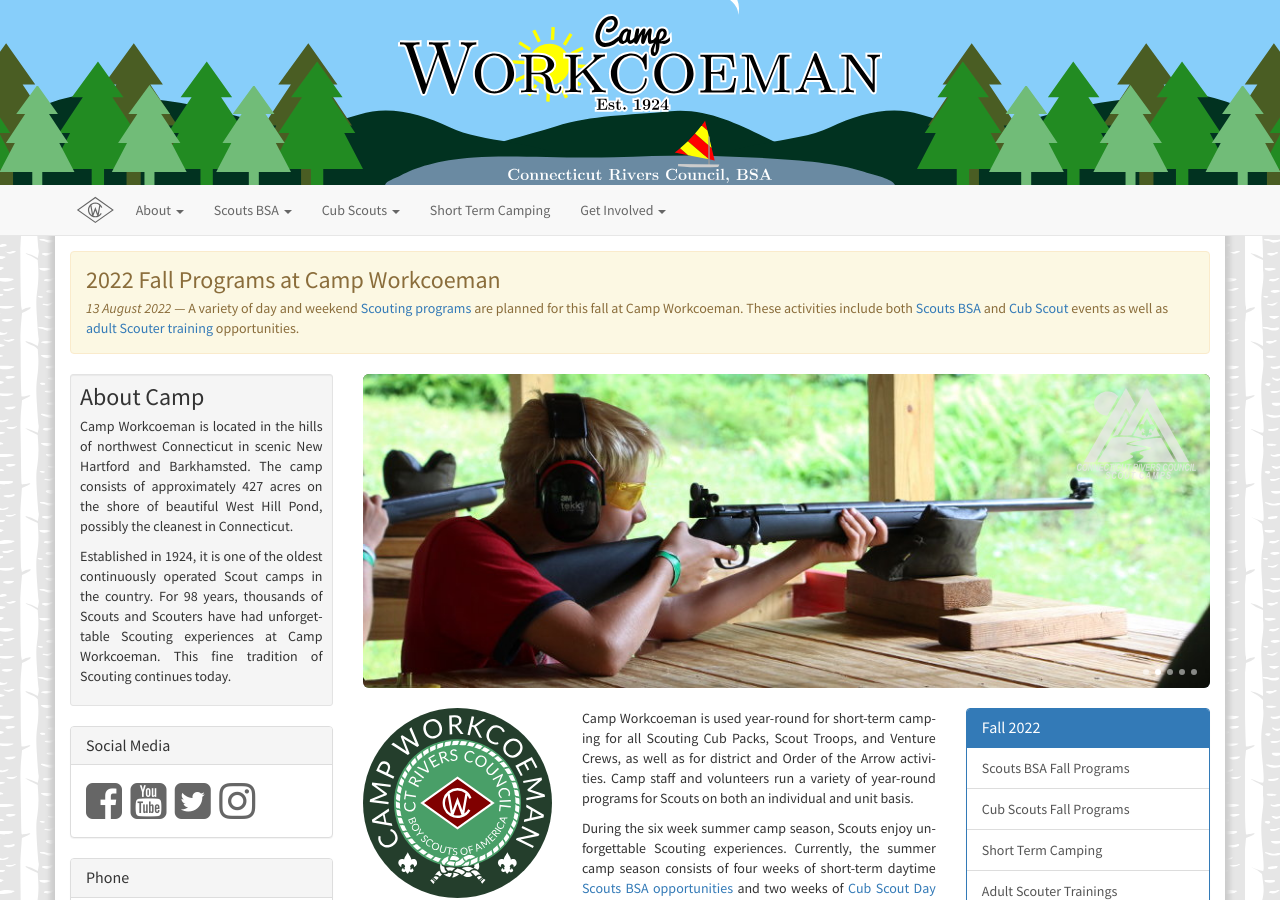
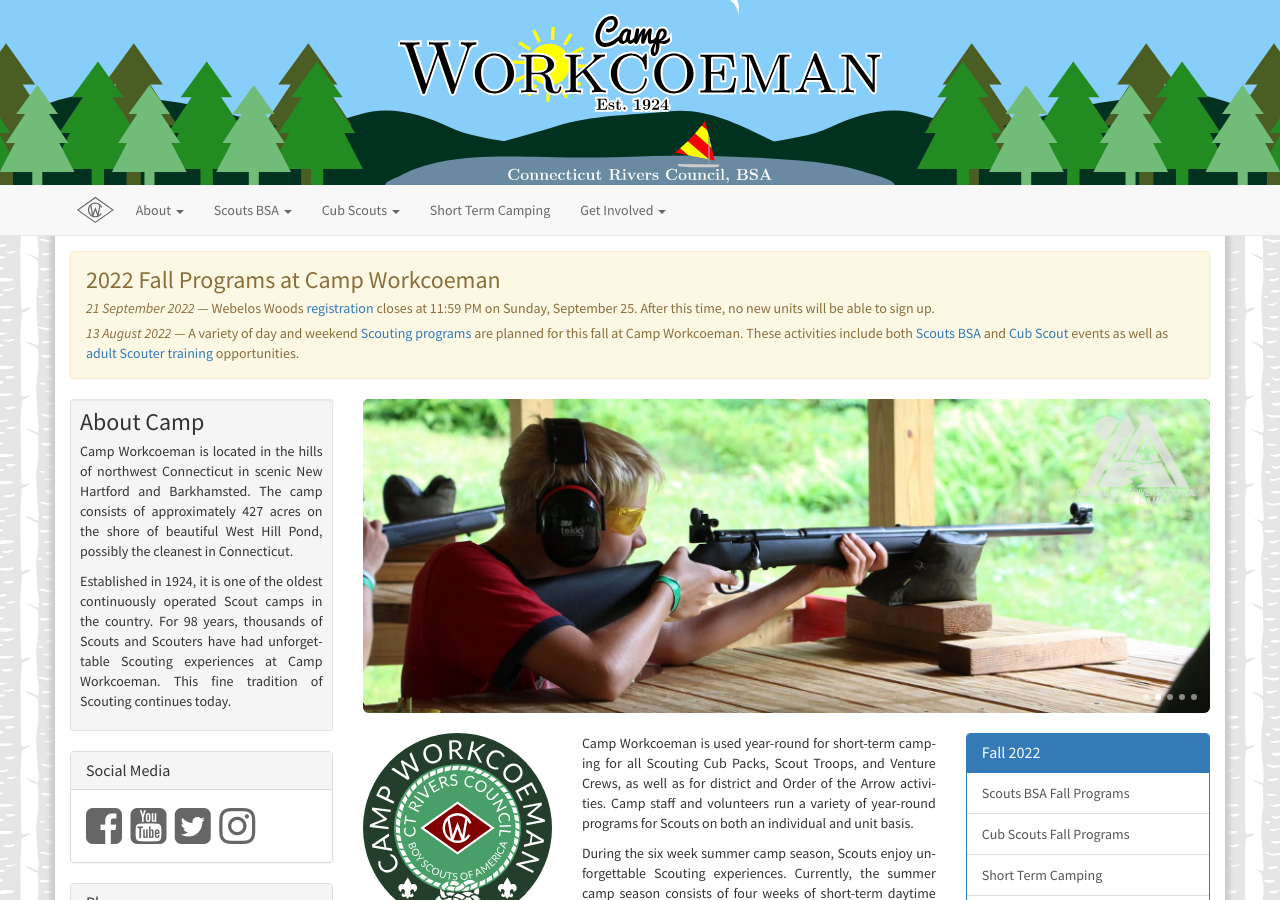
Before and after one commit to campworkcoeman/campworkcoeman.org, a Jekyll site: the page built from index.html, in a window 1280 px wide and 900 px high. Built offline with Jekyll 4.4.1, drawn with Linux system fonts in a browser that asks for light colours; nearby versions of some CDN libraries; Markdown is read by kramdown in place of the engine named in the settings.

Commit message:
Update announcement for Webelos Woods registration close.

```diff
--- a/_includes/announcement.html
+++ b/_includes/announcement.html
@@ -4,6 +4,7 @@
 <div id="announcement">
     <div class="alert alert-warning">
     <h3 class="list-group-item-heading">2022 Fall Programs at Camp Workcoeman</h3>
+    <p><em>21 September 2022</em> &mdash; Webelos Woods <a href="https://scoutingevent.com/066-webeloswoods2022">registration</a> closes at 11:59 PM on Sunday, September 25. After this time, no new units will be able to sign up.</p>
     <p><em>13 August 2022</em> &mdash; A variety of day and weekend <a href="{{ site.url }}/year-round-programs/">Scouting programs</a> are planned for this fall at Camp Workcoeman. These activities include both <a href="{{ site.url }}/scouts-bsa/year-round-programs/">Scouts BSA</a> and <a href="{{ site.url }}/cub-scouts/year-round-programs/">Cub Scout</a> events as well as <a href="{{ site.url }}/about/news/2022/08/13/adult-scouter-trainings/">adult Scouter training</a> opportunities.</p>
     </div>
 </div>
```
